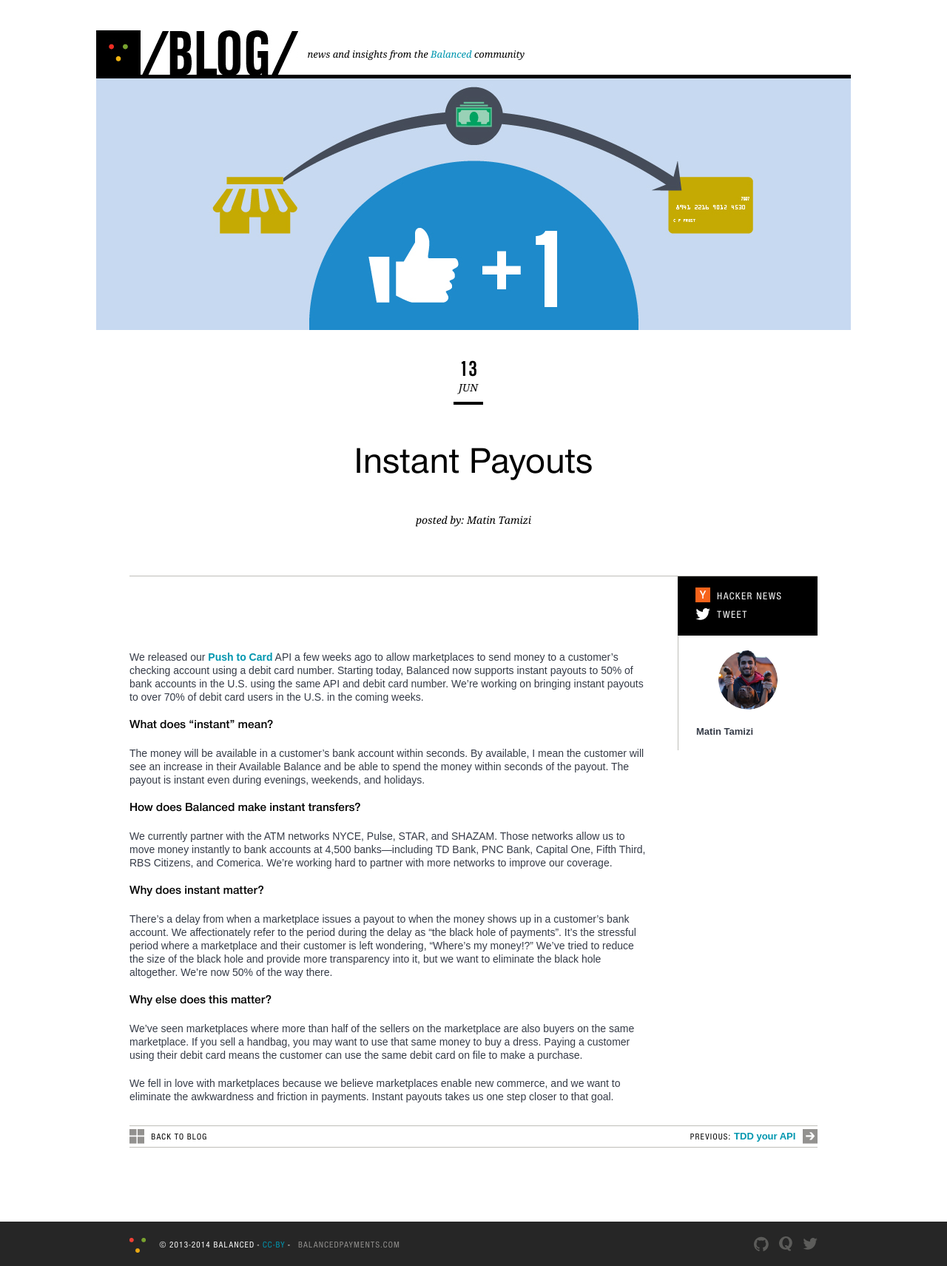
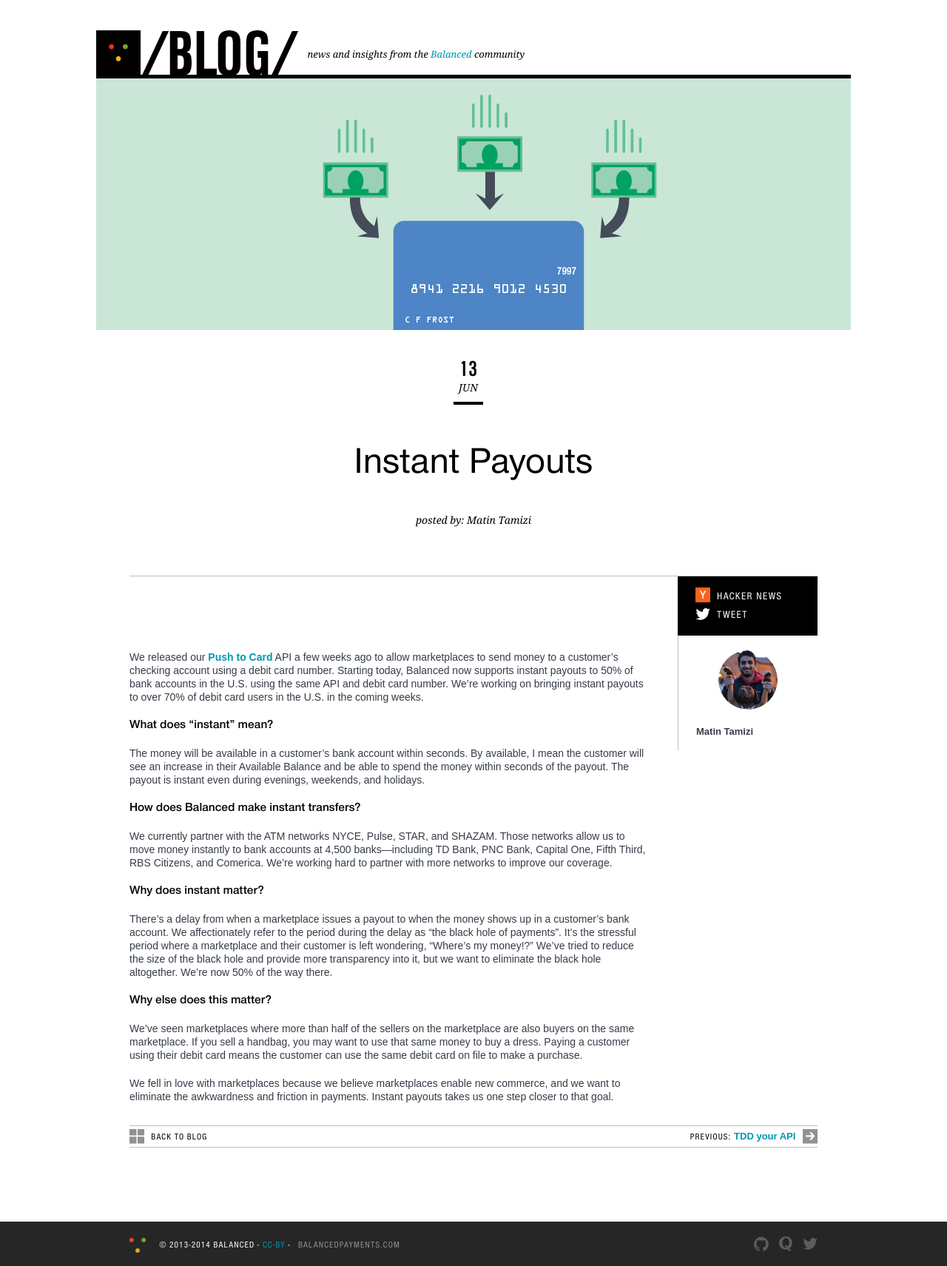
Before and after one commit to balanced/balanced.github.com, a Jekyll site: the page built from _posts/2014-06-13-instant-payouts.md, in a window 1280 px wide. Shown: the whole page at 74% size. Built offline with Jekyll 4.4.1, drawn with Linux system fonts in a browser that asks for light colours; nearby versions of some CDN libraries.

Commit message:
update image

```diff
--- a/_posts/2014-06-13-instant-payouts.md
+++ b/_posts/2014-06-13-instant-payouts.md
@@ -3,8 +3,8 @@
 author: Matin Tamizi
 author_image: /img/authors/matin_tamizi.png
 title: "Instant Payouts"
-image: /img/blogimages/1_22_2014_image.jpg
-cover_image: /img/blogimages/1_22_2014_image-cover.jpg
+image: /img/blogimages/instant-payouts-square.jpg
+cover_image: /img/blogimages/instant-payouts-landscape.jpg
 tags:
 - instant
 - push-to-card
```
Also changed, not shown: img/blogimages/instant-payouts-landscape.jpg (added), img/blogimages/instant-payouts-square.jpg (added).
